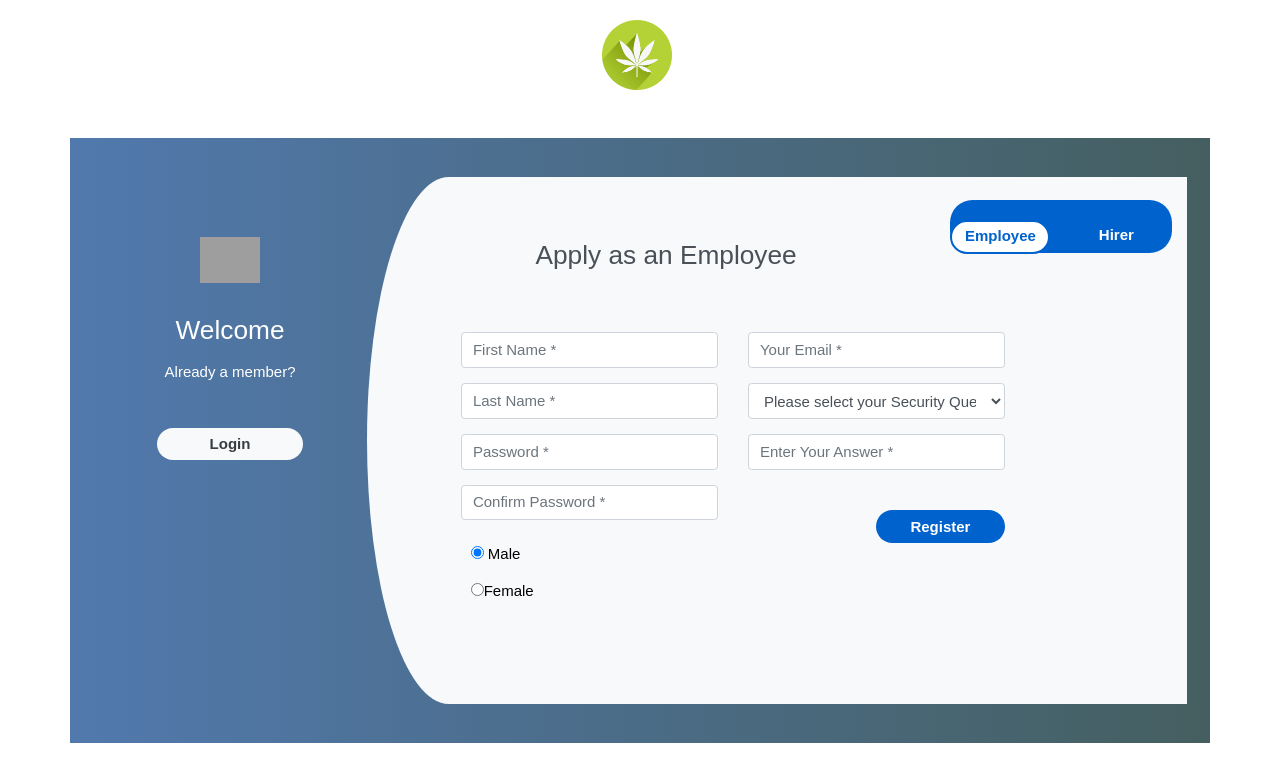
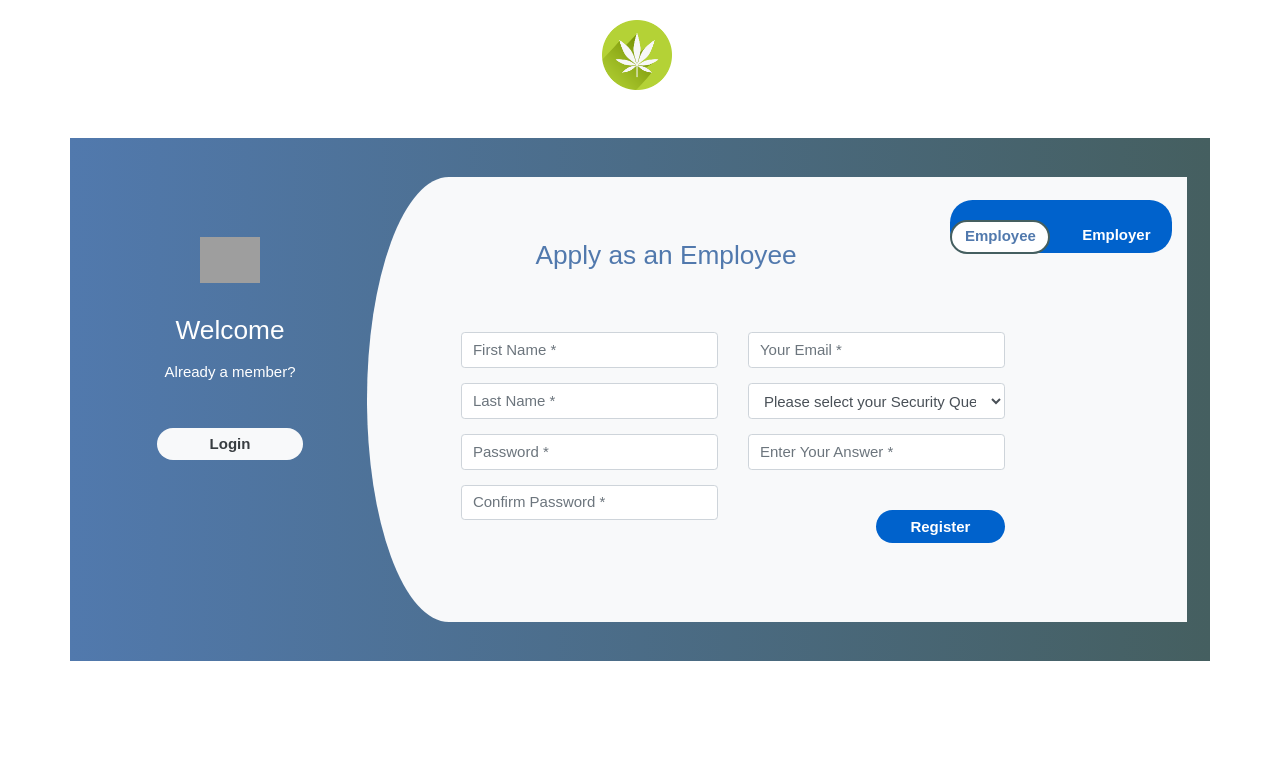
Before and after one commit to Team-Ocho/CannaHire, a React (Create React App) app: page /user-login in a window 1280 px wide. Shown: the top 782 px of the page. Built offline with nearby package versions, Linux system fonts and the light colour scheme; grey boxes are pictures that could not be loaded; a web font is replaced by a local one.

Commit message:
css color changes to register screen

```diff
--- a/src/components/company-pages/CompanyLogin.js
+++ b/src/components/company-pages/CompanyLogin.js
@@ -32,7 +32,7 @@ class CompanyLogin extends Component {
                                 <li class="nav-item">
                                     <Link
                                         to="/admin-login">
-                                        <a class="nav-link active" id="profile-tab" data-toggle="tab" href="#profile" role="tab" aria-controls="profile" aria-selected="false">Hirer</a>
+                                        <a class="nav-link active" id="profile-tab" data-toggle="tab" href="#profile" role="tab" aria-controls="profile" aria-selected="false">Employer</a>
                                     </Link>
                                 </li>
                             </ul>
@@ -67,7 +67,7 @@ class CompanyLogin extends Component {
                                         </div>
                                         <div class="form-group">
                                             <select class="form-control">
-                                                <option class="hidden" selected disabled>Please select your Sequrity Question</option>
+                                                <option class="hidden" selected disabled>Please select your Security Question</option>
                                                 <option>What is your Birthdate?</option>
                                                 <option>What is Your old Phone Number</option>
                                                 <option>What is your Pet Name?</option>
--- a/src/components/pages/Register.js
+++ b/src/components/pages/Register.js
@@ -39,7 +39,7 @@ const Register = () => (
         </ul>
         <div>
             <img className="register-logo" src={require('../../assets/logo1.png')}></img>
-            <h3 className="register-login">Welcome to Cannahire! <br></br>Let's get started.</h3>
+            <h3 className="register-login">Welcome to CannaHire! <br></br>Let's get started.</h3>
         </div>
 
         <div class="row">
--- a/src/components/pages/UserLogin.js
+++ b/src/components/pages/UserLogin.js
@@ -74,7 +74,7 @@ class UserLogin extends Component {
                         <li className="nav-item">
                         <Link
                         to="/admin-login">
-                            <a className="nav-link" id="profile-tab" data-toggle="tab" href="#profile" role="tab" aria-controls="profile" aria-selected="false">Hirer</a>
+                            <a className="nav-link" id="profile-tab" data-toggle="tab" href="#profile" role="tab" aria-controls="profile" aria-selected="false">Employer</a>
                             </Link>
                         </li>
                     </ul>
@@ -97,14 +97,14 @@ class UserLogin extends Component {
                                     </div>
                                     <div className="form-group">
                                         <div className="maxl">
-                                            <label className="radio inline">
+                                            {/* <label className="radio inline">
                                                 <input type="radio" name="gender" value="male" checked></input>
                                                 <span> Male </span>
                                             </label>
                                             <label className="radio inline">
                                                 <input type="radio" name="gender" value="female"></input>
                                                 <span>Female </span>
-                                            </label>
+                                            </label> */}
                                         </div>
                                     </div>
                                 </div>
--- a/src/styles/CompanyLogin.css
+++ b/src/styles/CompanyLogin.css
@@ -121,8 +121,8 @@ margin-top: 20px;
 }
 .register .nav-tabs .nav-link.active{
     width: 100px;
-    color: #0062cc;
-    border: 2px solid #0062cc;
+    color: #5179AD;
+    border: 2px solid #455F60;
     border-top-left-radius: 1.5rem;
     border-bottom-left-radius: 1.5rem;
 }
@@ -130,5 +130,5 @@ margin-top: 20px;
     text-align: center;
     margin-top: 8%;
     margin-bottom: -15%;
-    color: #495057;
+    color: #5179AD;
 }
```
